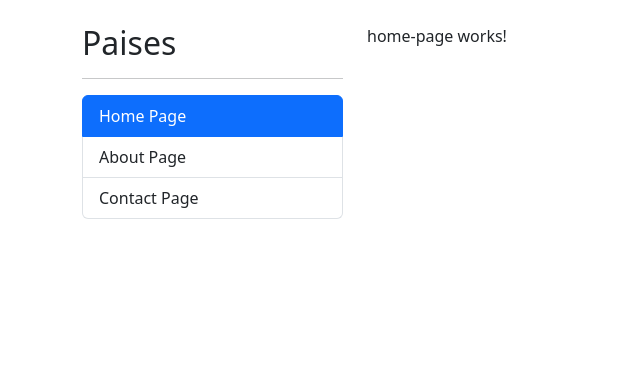
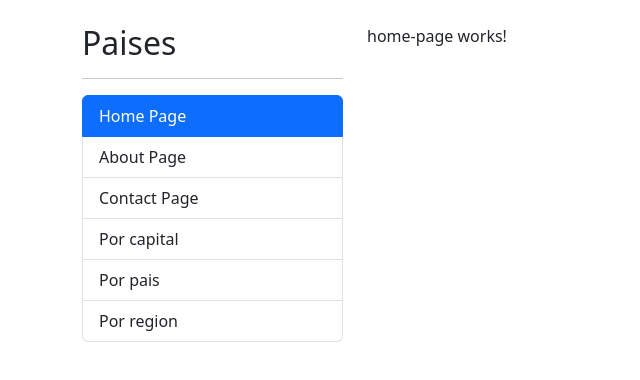
Before and after one commit to emanuelRiveraA/CountriesApp-Angular, an Angular app: page / in a window 1280 px wide. Shown: the top 380 px of the page, without its empty margins (0-640 px from the left). Built offline with nearby package versions, Linux system fonts and the light colour scheme.

Commit message:
Se configura el lazy load para el modulo countries

```diff
--- a/src/app/app-routing.module.ts
+++ b/src/app/app-routing.module.ts
@@ -19,6 +19,10 @@
         component: ContactPageComponent
     },
     {
+        path: 'countries',
+        loadChildren: () => import('./countries/coutries.module').then( m => m.CoutriesModule ) //modulo lazy load estos van a ser cargados bajo demanda
+    },
+    {
         path: '**',
         redirectTo: 'home',
     },
--- a/src/app/shared/components/sidebar/sidebar.component.html
+++ b/src/app/shared/components/sidebar/sidebar.component.html
@@ -22,4 +22,22 @@
         Contact Page
     </li>
 
+    <li routerLink="countries/by-capital"
+        routerLinkActive="active"
+        class="list-group-item">
+        Por capital
+    </li>
+
+    <li routerLink="countries/by-country"
+        routerLinkActive="active"
+        class="list-group-item">
+        Por pais
+    </li>
+
+    <li routerLink="countries/by-region"
+        routerLinkActive="active"
+        class="list-group-item">
+        Por region
+    </li>
+
 </ul>
```
